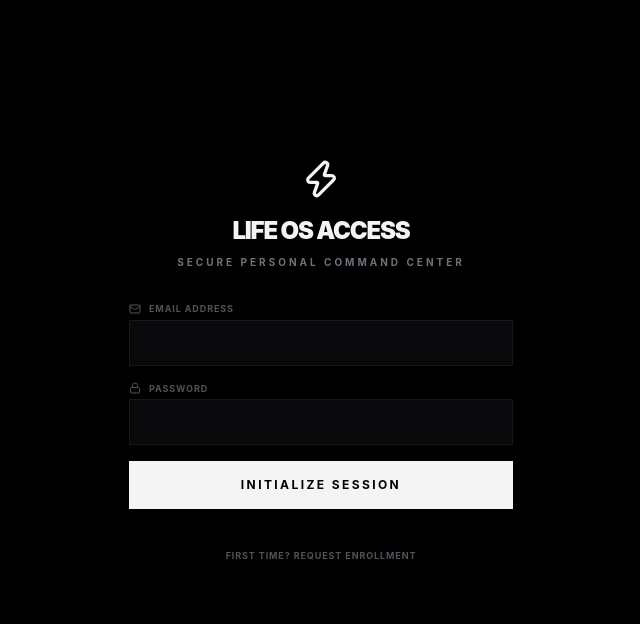
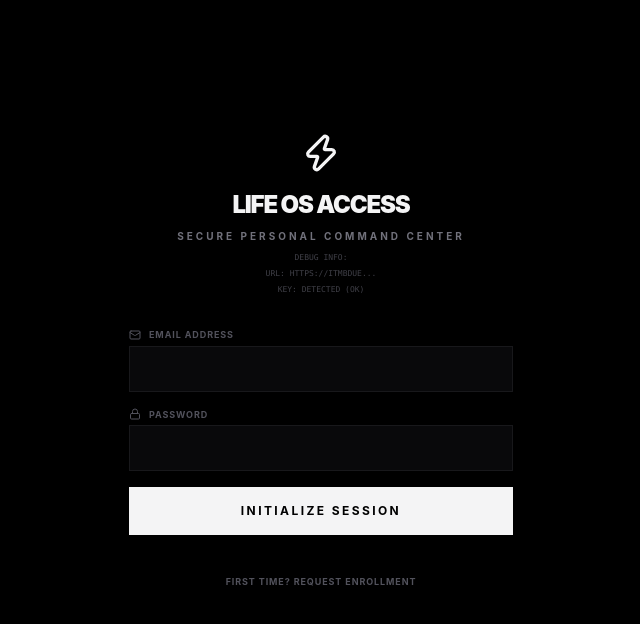
Before and after one commit to Kryxton/LifeOS, a React (Vite) app: page / in a window 1280 px wide. Shown: the top 624 px of the page, without its empty margins (319-959 px from the left). Built offline with nearby package versions, Linux system fonts and the light colour scheme.

Commit message:
Update Auth.tsx

```diff
--- a/src/components/Auth.tsx
+++ b/src/components/Auth.tsx
@@ -40,6 +40,12 @@ export default function Auth({ onAuth }: { onAuth: () => void }) {
               System Error: Configuration Missing in Vercel
             </div>
           )}
+
+          <div className="mt-2 text-[8px] text-zinc-700 font-mono uppercase text-center space-y-1">
+            <p>Debug Info:</p>
+            <p>URL: {import.meta.env.VITE_SUPABASE_URL ? `${import.meta.env.VITE_SUPABASE_URL.substring(0, 15)}...` : 'NOT FOUND'}</p>
+            <p>KEY: {import.meta.env.VITE_SUPABASE_ANON_KEY ? 'DETECTED (OK)' : 'NOT FOUND'}</p>
+          </div>
         </div>
 
         <form onSubmit={handleAuth} className="space-y-4">
```
